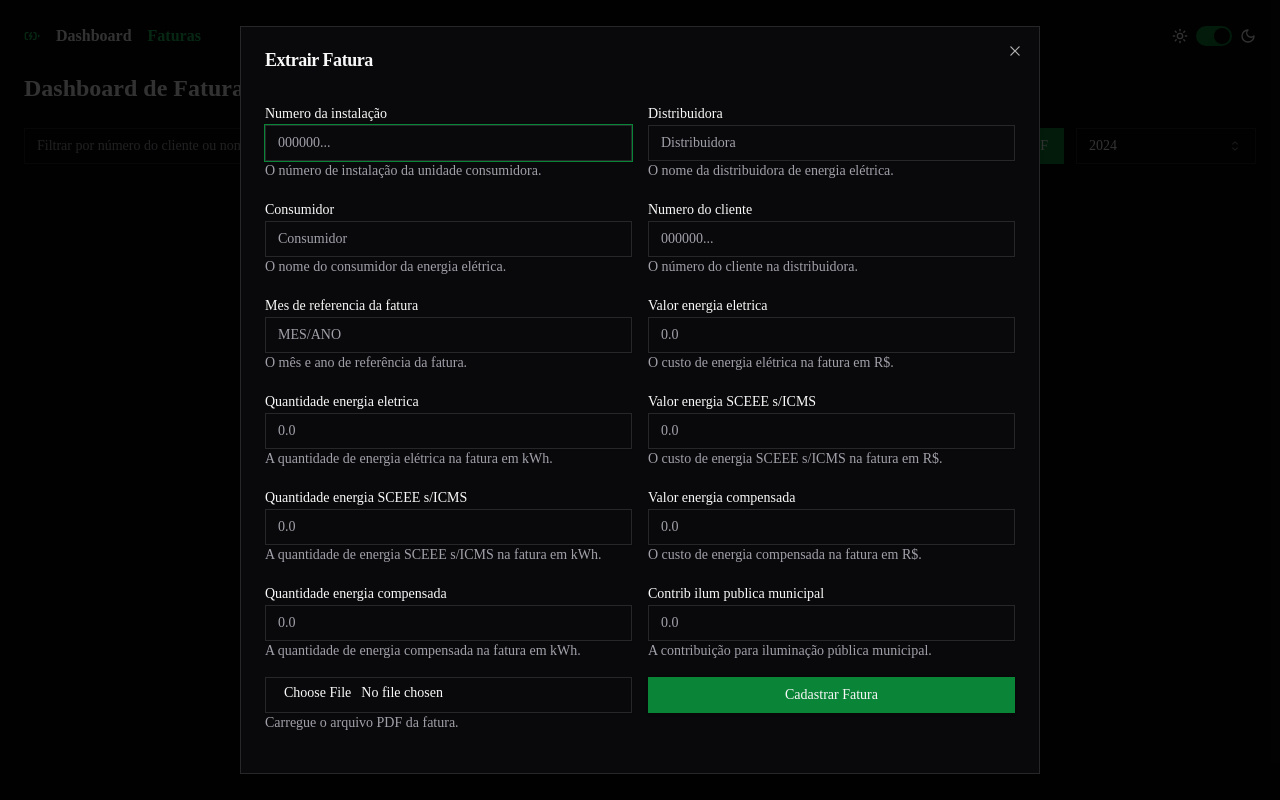
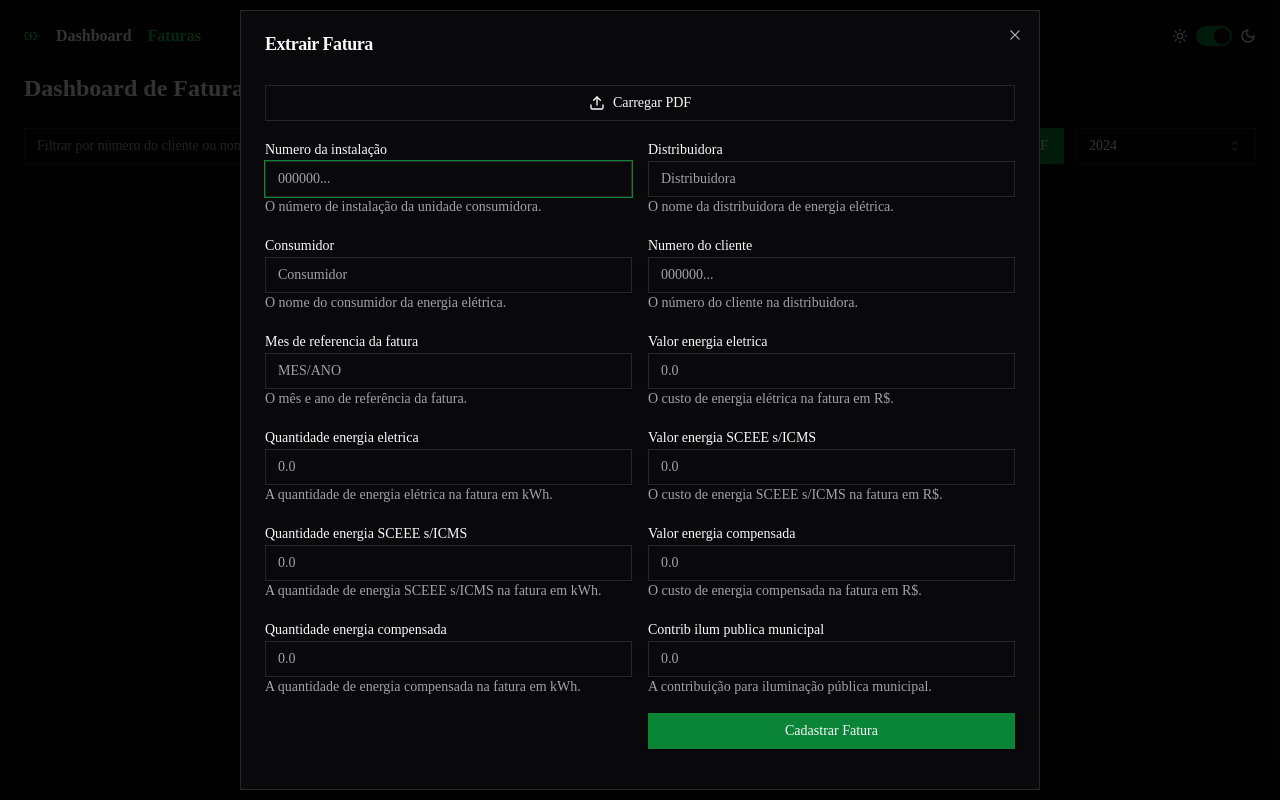
Before and after one commit to rodrigobarros2/lumi-front, a React (Vite) app: page /invoices in a window 1280 px wide. Both pictures are taken after a click on the button "Extrair PDF". Built offline with nearby package versions, Linux system fonts and the light colour scheme; no server answers.

Commit message:
style: ajust ux

```diff
--- a/src/pages/invoices/modal.tsx
+++ b/src/pages/invoices/modal.tsx
@@ -1,6 +1,6 @@
 import { useState } from "react";
 import { useForm, SubmitHandler } from "react-hook-form";
-import { Plus } from "lucide-react";
+import { Plus, Upload } from "lucide-react";
 import { Button } from "@/components/ui/button";
 import { Input } from "@/components/ui/input";
 import { Dialog, DialogContent, DialogHeader, DialogTitle, DialogTrigger } from "@/components/ui/dialog";
@@ -83,6 +83,21 @@ export function ExtractInvoiceModal({ onClose }: { onClose: () => void }) {
           <DialogTitle>Extrair Fatura</DialogTitle>
         </DialogHeader>
         <form onSubmit={handleSubmit(onSubmit)} className="grid gap-4 py-4">
+          <div className="w-full">
+            <Button type="button" variant={"outline"} className="gap-2 w-full cursor-pointer" asChild>
+              <Label htmlFor="pdfFile" className="w-full">
+                <Input
+                  id="pdfFile"
+                  className="hidden w-full"
+                  type="file"
+                  accept="application/pdf"
+                  {...register("pdfFile", { onChange: handlePdfUpload })}
+                />
+                <Upload className="w-4 h-4" /> Carregar PDF
+              </Label>
+            </Button>
+          </div>
+
           <div className="grid grid-cols-2 gap-4">
             <div>
               <Label htmlFor="installationNumber">Numero da instalação</Label>
@@ -230,21 +245,7 @@ export function ExtractInvoiceModal({ onClose }: { onClose: () => void }) {
             </div>
           </div>
           <div className="grid grid-cols-2 gap-4">
-            <div className="w-full">
-              <Label htmlFor="pdfFile" className="sr-only">
-                Carregar PDF
-              </Label>
-              <Input
-                id="pdfFile"
-                type="file"
-                accept="application/pdf"
-                {...register("pdfFile", { required: "Este campo é obrigatório" })}
-                className="rounded-md cursor-pointer"
-                onChange={handlePdfUpload}
-              />
-              {errors.pdfFile && <p className="text-red-500 text-sm">{errors.pdfFile.message}</p>}
-              <p className="text-sm text-muted-foreground">Carregue o arquivo PDF da fatura.</p>
-            </div>
+            <div className="w-full"></div>
             <Button type="submit" className="rounded-md w-full">
               Cadastrar Fatura
             </Button>
```
